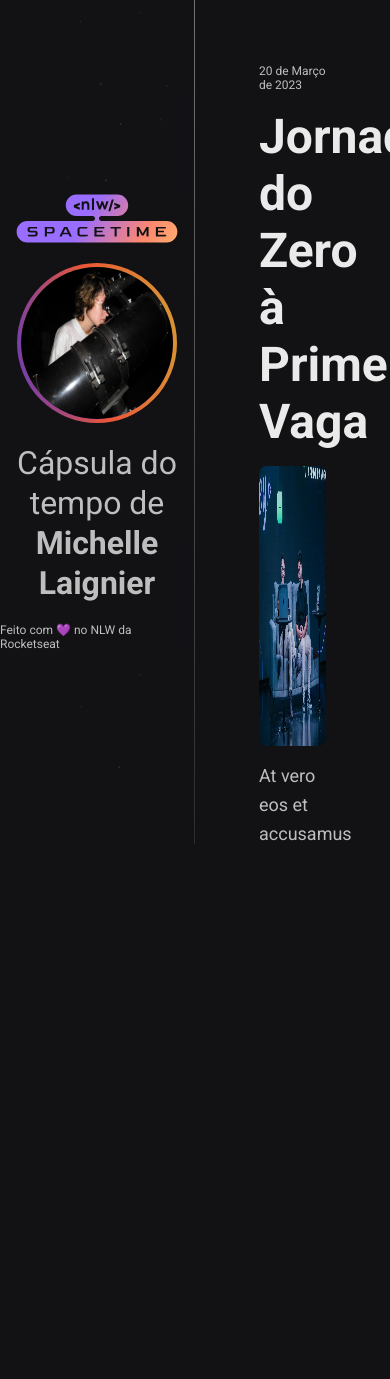
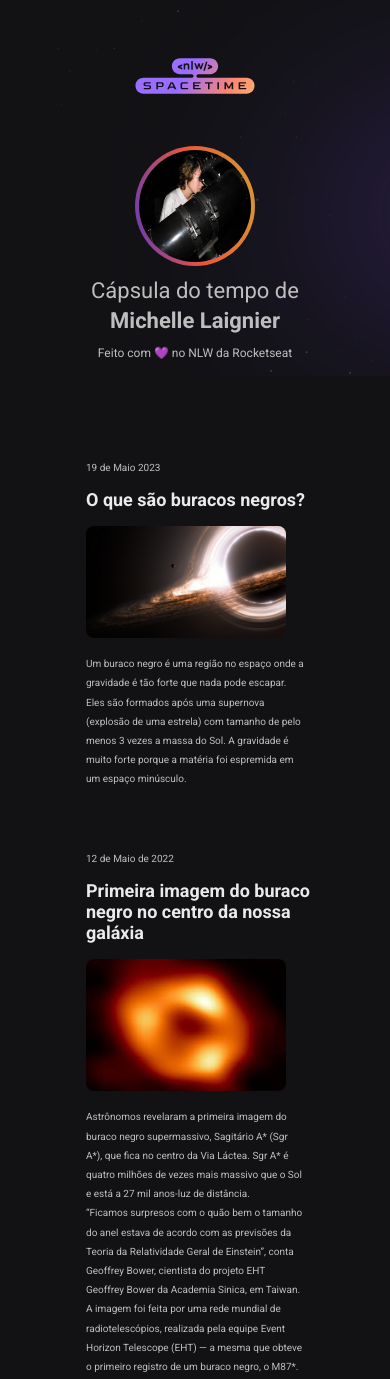
Before and after one commit to Michelle-Laignier/Capsula-do-tempo, a plain HTML site: page index.html in a window 390 px wide. Shown: the top 1379 px of the page. Before the commit the page ends 844 px from the top, so only its background shows below. Drawn offline with Linux system fonts and the light colour scheme.

Commit message:
NLW aula 4

```diff
--- /dev/null
+++ b/css/medias.css
@@ -0,0 +1,58 @@
+@media screen and (max-width: 768px) {
+  body {
+    grid-template-areas:
+      "profile"
+      "timeline";
+    grid-template-columns: 1fr;
+    grid-template-rows: 0.2fr 0.8fr;
+  }
+
+  .profile {
+    animation: none;
+    border-right: none;
+    gap: 10px;
+    padding: 1rem 5rem;
+  }
+
+  .profile img {
+    height: 120px;
+    width: 120px;
+  }
+
+  .profile-nome {
+    font-size: 22px;
+    line-height: 30px;
+  }
+
+  .profile span {
+    text-align: center;
+  }
+
+  section {
+    overflow-y: visible;
+    padding: 1.375rem;
+  }
+
+  .container {
+    margin-right: 1rem;
+  }
+
+  .container small {
+    font-size: 10px;
+  }
+
+  .container a {
+    font-size: 12px;
+  }
+
+  .container img {
+    height: auto;
+    width: 75%;
+  }
+
+  .container p {
+    font-size: 10px;
+    line-height: 1.2rem;
+    padding-right: 3rem;
+  }
+}
--- a/profile.css
+++ b/css/profile.css
@@ -1,6 +1,7 @@
 .profile {
   align-items: center;
-  background-image: url("./assets/background.svg");
+  animation: entering 6s;
+  background-image: url("../assets/background.svg");
   background-size: cover;
   border-image: linear-gradient(#727275, #2c2c31) 1;
   border-right: 1px solid;
@@ -9,6 +10,7 @@
   gap: 20px;
   grid-area: profile;
   justify-content: center;
+  z-index: 2;
 }
 
 .profile-img {
--- a/style.css
+++ b/css/style.css
@@ -2,6 +2,35 @@
   box-sizing: border-box;
   margin: 0;
   padding: 0;
+}
+
+::-webkit-scrollbar {
+  width: 8px;
+}
+
+::-webkit-scrollbar-track {
+  background-color: #2c2c31;
+}
+
+::-webkit-scrollbar-thumb {
+  background-color: #633bbc;
+}
+
+@keyframes entering {
+  0% {
+    width: 200%;
+    background-color: black;
+  }
+  20% {
+    width: 200%;
+    background-color: black;
+  }
+  90% {
+    background-color: black;
+  }
+  100% {
+    width: 100%;
+  }
 }
 
 body {
@@ -16,6 +45,7 @@ body {
 
 section {
   overflow-y: scroll;
+  z-index: 1;
 }
 
 .container {
--- a/index.html
+++ b/index.html
@@ -12,8 +12,9 @@
     />
 
     <link rel="icon" type="image/png" href="./assets/favicon.png" />
-    <link rel="stylesheet" href="./style.css" />
-    <link rel="stylesheet" href="./profile.css" />
+    <link rel="stylesheet" href="./css/profile.css" />
+    <link rel="stylesheet" href="./css/style.css" />
+    <link rel="stylesheet" href="./css/medias.css" />
     <title>NLW Spacetime</title>
   </head>
   <body>
@@ -33,53 +34,46 @@
 
     <section>
       <div class="container">
-        <small>20 de Março de 2023</small>
-        <a href="https://www.youtube.com/watch?v=3nz5HkUJaVU" target="_blank"
-          ><h2>Jornada do Zero à Primeira Vaga</h2></a
+        <small>19 de Maio 2023</small>
+        <a href="https://www.youtube.com/watch?v=kOEDG3j1bjs" target="_blank"
+          ><h2>O que são buracos negros?</h2></a
         >
         <img
-          src="./assets/jornada.png"
-          alt="Instrutores da Rocketseat em evento"
+          src="./assets/gargantua.jpg"
+          alt="Buraco negro Gargantua, do filme Interstellar"
         />
         <p>
-          At vero eos et accusamus et iusto odio dignissimos ducimus qui
-          blanditiis praesentium voluptatum deleniti atque corrupti quos dolores
-          et quas molestias excepturi sint occaecati cupiditate non provident,
-          similique...
+          Um buraco negro é uma região no espaço onde a gravidade é tão forte que nada pode escapar. Eles são formados após uma supernova (explosão de uma estrela) com tamanho de pelo menos 3 vezes a massa do Sol. A gravidade é muito forte porque a matéria foi espremida em um espaço minúsculo.
         </p>
       </div>
 
       <div class="container">
-        <small>01 de Dezembro, 2022</small>
-        <a href="https://www.youtube.com/watch?v=3nz5HkUJaVU" target="_blank"
-          ><h2>DoWhile 2022</h2></a
+        <small>12 de Maio de 2022</small>
+        <a href="https://eventhorizontelescope.org/blog/astronomers-reveal-first-image-black-hole-heart-our-galaxy" target="_blank"
+          ><h2>Primeira imagem do buraco negro no centro da nossa galáxia</h2></a
         >
         <img
-          src="./assets/FABI8008 1.png"
-          alt="Instrutores da Rocketseat em evento"
+          src="./assets/sgrA.jpeg"
+          alt="Imagem do buraco negro Sgr A*"
         />
         <p>
-          At vero eos et accusamus et iusto odio dignissimos ducimus qui
-          blanditiis praesentium voluptatum deleniti atque corrupti quos dolores
-          et quas molestias excepturi sint occaecati cupiditate non provident,
-          similique...
+          Astrônomos revelaram a primeira imagem do buraco negro supermassivo, Sagitário A* (Sgr A*), que fica no centro da Via Láctea. Sgr A* é quatro milhões de vezes mais massivo que o Sol e está a 27 mil anos-luz de distância. <br>
+          “Ficamos surpresos com o quão bem o tamanho do anel estava de acordo com as previsões da Teoria da Relatividade Geral de Einstein”, conta Geoffrey Bower, cientista do projeto EHT Geoffrey Bower da Academia Sinica, em Taiwan. <br>
+          A imagem foi feita por uma rede mundial de radiotelescópios, realizada pela equipe Event Horizon Telescope (EHT) — a mesma que obteve o primeiro registro de um buraco negro, o M87*.
         </p>
       </div>
 
       <div class="container">
-        <small>20 de Março de 2023</small>
-        <a href="https://www.youtube.com/watch?v=3nz5HkUJaVU" target="_blank"
-          ><h2>Jornada do Zero à Primeira Vaga</h2></a
+        <small>10 de abril de 2019</small>
+        <a href="https://eventhorizontelescope.org/press-release-april-10-2019-astronomers-capture-first-image-black-hole" target="_blank"
+          ><h2>Primeira imagem de um buraco negro</h2></a
         >
         <img
-          src="./assets/jornada.png"
-          alt="Instrutores da Rocketseat em evento"
+          src="./assets/M87.jpg"
+          alt="Imagem do buraco negro M87"
         />
         <p>
-          At vero eos et accusamus et iusto odio dignissimos ducimus qui
-          blanditiis praesentium voluptatum deleniti atque corrupti quos dolores
-          et quas molestias excepturi sint occaecati cupiditate non provident,
-          similique...
+          O primeiro buraco negro já registrado está no centro da galáxia Messier 87 (M87), fica a 55 milhões de anos-luz da Terra. Ele é 6.5 bilhões de vezes mais massivo que o Sol. Quanto maior a massa, mais forte é o campo gravitacional de um buraco negro. A imagem foi feita por uma rede mundial de radiotelescópios, realizada pela equipe Event Horizon Telescope (EHT).
         </p>
       </div>
     </section>
```
Also changed, not shown: assets/FABI8008 1.png (deleted), assets/M87.jpg (added), assets/gargantua.jpg (added), assets/jornada.png (deleted), assets/sgrA.jpeg (added).
